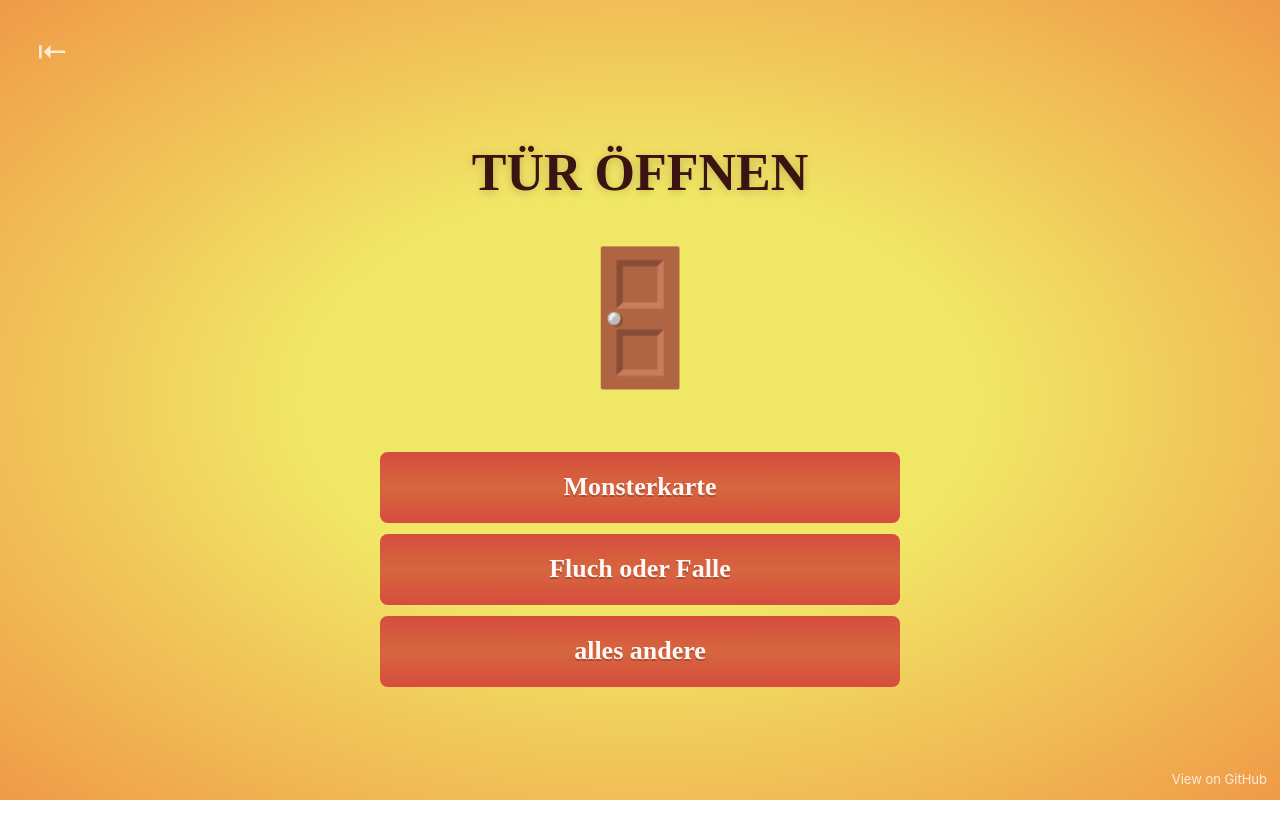
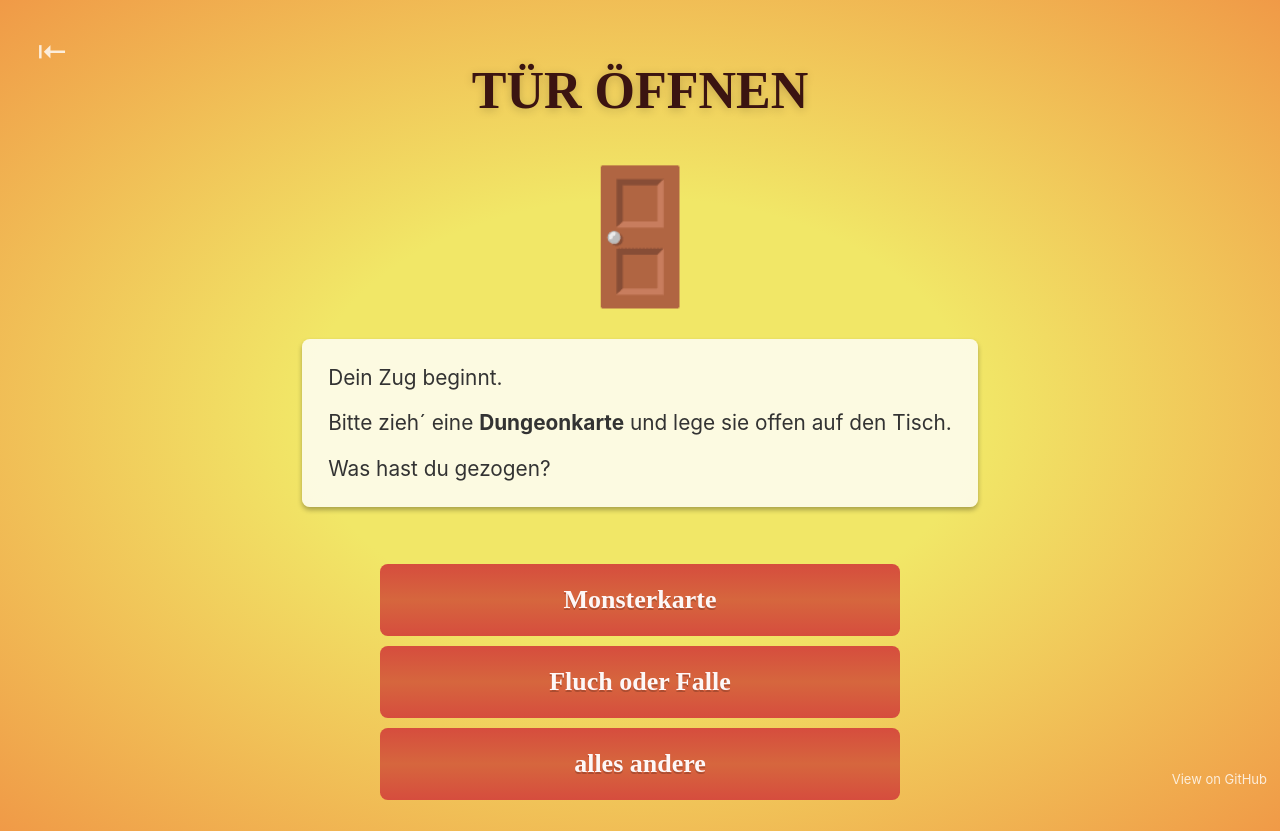
Before and after one commit to tomraithel/munchkin-rules, a React (Create React App) app: page / in a window 1280 px wide. Before the commit the page ends 800 px from the top, so only its background shows below. Built offline with nearby package versions, Linux system fonts and the light colour scheme; a web font is replaced by a local one.

Commit message:
Add rules and additional 'wait' step

```diff
--- a/package.json
+++ b/package.json
@@ -5,6 +5,7 @@
   "dependencies": {
     "react": "^16.8.1",
     "react-dom": "^16.8.1",
+    "react-markdown": "^4.0.6",
     "react-scripts": "2.1.3",
     "styled-components": "^4.1.3",
     "xstate": "^4.3.1"
--- a/src/App.js
+++ b/src/App.js
@@ -5,6 +5,7 @@ import { Close } from "./Close";
 import { Footnote } from "./Footnote";
 import { Headline } from "./Headline";
 import { Icon } from "./Icon";
+import { Rules } from "./Rules";
 import { getAllScreens, screenByState } from "./screens";
 import { munchkinMachine } from "./state-machine";
 import { translations } from "./translations/de-DE";
@@ -38,6 +39,7 @@ const App = () => {
       />
       <Headline>{screen.headline}</Headline>
       <Icon>{screen.icon}</Icon>
+      {screen.rules && <Rules>{screen.rules}</Rules>}
       <ButtonList onClick={transition} buttons={screen.buttons} />
       <Footnote href="https://github.com/tomraithel/munchkin-rules">
         View on GitHub
--- /dev/null
+++ b/src/Rules.js
@@ -0,0 +1,29 @@
+import React from "react";
+import ReactMarkdown from "react-markdown";
+import styled from "styled-components";
+
+export const RulesHost = styled.div`
+  background: rgba(255, 255, 255, 0.8);
+  margin-top: 1rem;
+  box-shadow: 0 3px 5px rgba(0, 0, 0, 0.3);
+  color: #333;
+  padding: 1rem;
+  font-size: 0.8rem;
+  border-radius: 0.3rem;
+
+  > *:first-child {
+    margin-top: 0;
+  }
+
+  > *:last-child {
+    margin-bottom: 0;
+  }
+`;
+
+export const Rules = ({ children }) => {
+  return (
+    <RulesHost>
+      <ReactMarkdown source={children} />
+    </RulesHost>
+  );
+};
--- a/src/screens.js
+++ b/src/screens.js
@@ -4,6 +4,7 @@ export const getAllScreens = translations => {
   return {
     openDoor: {
       headline: translate("openDoor.headline"),
+      rules: translate("openDoor.rules"),
       icon: "🚪",
       buttons: [
         { text: translate("openDoor.button.monster"), action: "DRAW_MONSTER" },
@@ -16,6 +17,7 @@ export const getAllScreens = translations => {
     },
     applyCurseOrTrap: {
       headline: translate("applyCurseOrTrap.headline"),
+      rules: translate("applyCurseOrTrap.rules"),
       icon: "😣",
       buttons: [
         { text: translate("applyCurseOrTrap.button"), action: "APPLY_CURSE" }
@@ -23,6 +25,7 @@ export const getAllScreens = translations => {
     },
     keepOrPlayCard: {
       headline: translate("keepOrPlayCard.headline"),
+      rules: translate("keepOrPlayCard.rules"),
       icon: "🃏",
       buttons: [
         { text: translate("keepOrPlayCard.button.keep"), action: "KEEP" },
@@ -31,6 +34,7 @@ export const getAllScreens = translations => {
     },
     readyForTrouble: {
       headline: translate("readyForTrouble.headline"),
+      rules: translate("readyForTrouble.rules"),
       icon: "🤔",
       buttons: [
         {
@@ -45,6 +49,7 @@ export const getAllScreens = translations => {
     },
     takeDungeonCard: {
       headline: translate("takeDungeonCard.headline"),
+      rules: translate("takeDungeonCard.rules"),
       icon: "📤",
       buttons: [
         { text: translate("takeDungeonCard.button"), action: "TAKE_CARD" }
@@ -52,6 +57,7 @@ export const getAllScreens = translations => {
     },
     mildGift: {
       headline: translate("mildGift.headline"),
+      rules: translate("mildGift.rules"),
       icon: "🖐",
       buttons: [
         {
@@ -66,6 +72,7 @@ export const getAllScreens = translations => {
     },
     hasLowestLevel: {
       headline: translate("hasLowestLevel.headline"),
+      rules: translate("hasLowestLevel.rules"),
       icon: "🐣",
       buttons: [
         { text: translate("hasLowestLevel.button.yes"), action: "YES" },
@@ -74,11 +81,13 @@ export const getAllScreens = translations => {
     },
     discard: {
       headline: translate("discard.headline"),
+      rules: translate("discard.rules"),
       icon: "🗑",
       buttons: [{ text: translate("discard.button"), action: "DROP_CARDS" }]
     },
     charity: {
       headline: translate("charity.headline"),
+      rules: translate("charity.rules"),
       icon: "🎁",
       buttons: [
         { text: translate("charity.button"), action: "DISTRIBUTE_CARDS" }
@@ -87,14 +96,37 @@ export const getAllScreens = translations => {
     fight: {
       fightOrRun: {
         headline: translate("fightOrRun.headline"),
+        rules: translate("fightOrRun.rules"),
         icon: "⚔️",
         buttons: [
-          { text: translate("fightOrRun.button.defeat"), action: "DEFEAT" },
+          { text: translate("fightOrRun.button.fight"), action: "FIGHT" },
           { text: translate("fightOrRun.button.run"), action: "RUN" }
+        ]
+      },
+      wait: {
+        headline: translate("wait.headline"),
+        rules: translate("wait.rules"),
+        icon: "⏳",
+        buttons: []
+      },
+      recheckConditions: {
+        headline: translate("recheckConditions.headline"),
+        rules: translate("recheckConditions.rules"),
+        icon: "😯",
+        buttons: [
+          {
+            text: translate("recheckConditions.button.somethingChanged"),
+            action: "SOMETHING_CHANGED"
+          },
+          {
+            text: translate("recheckConditions.button.nothingChanged"),
+            action: "NOTHING_CHANGED"
+          }
         ]
       },
       victory: {
         headline: translate("victory.headline"),
+        rules: translate("victory.rules"),
         icon: "🏆",
         buttons: [
           {
@@ -105,6 +137,7 @@ export const getAllScreens = translations => {
       },
       dice: {
         headline: translate("dice.headline"),
+        rules: translate("dice.rules"),
         icon: "🎲",
         buttons: [
           {
@@ -116,6 +149,7 @@ export const getAllScreens = translations => {
       },
       badThings: {
         headline: translate("badThings.headline"),
+        rules: translate("badThings.rules"),
         icon: "☠️",
         buttons: [{ text: translate("badThings.button"), action: "DONE" }]
       },
@@ -125,6 +159,7 @@ export const getAllScreens = translations => {
     },
     done: {
       headline: translate("done.headline"),
+      rules: translate("done.rules"),
       icon: "🏁",
       buttons: [{ text: translate("done.button"), action: "NEXT_PLAYER" }]
     }
--- a/src/state-machine.js
+++ b/src/state-machine.js
@@ -1,12 +1,23 @@
 import { Machine } from "xstate";
 
-export const fightConfig = {
+const fightConfig = {
   initial: "fightOrRun",
   states: {
     fightOrRun: {
       on: {
-        DEFEAT: { target: "victory" },
+        FIGHT: { target: "wait" },
         RUN: { target: "dice" }
+      }
+    },
+    wait: {
+      after: {
+        2600: { target: "recheckConditions" }
+      }
+    },
+    recheckConditions: {
+      on: {
+        SOMETHING_CHANGED: { target: "fightOrRun" },
+        NOTHING_CHANGED: { target: "victory" }
       }
     },
     victory: {
@@ -31,7 +42,7 @@ export const fightConfig = {
   }
 };
 
-export const munchkinConfig = {
+const munchkinConfig = {
   id: "munchkin",
   initial: "openDoor",
   states: {
--- a/src/translations/de-DE.js
+++ b/src/translations/de-DE.js
@@ -1,38 +1,99 @@
 export const translations = {
   "openDoor.headline": "Tür öffnen",
+  "openDoor.rules": `Dein Zug beginnt.
+
+  Bitte zieh´ eine **Dungeonkarte** und lege sie offen auf den Tisch.
+
+  Was hast du gezogen?`,
   "openDoor.button.monster": "Monsterkarte",
   "openDoor.button.curse": "Fluch oder Falle",
   "openDoor.button.other": "alles andere",
+
   "applyCurseOrTrap.headline": "Fluch / Falle anwenden",
+  "applyCurseOrTrap.rules": `Der Fluch oder die Falle wirkt sich sofort auf dich aus.
+
+  ...bist du nicht ein *Glückskerl*?`,
   "applyCurseOrTrap.button": "Fluch angewendet",
+
   "keepOrPlayCard.headline": "Karte behalten oder spielen?",
+  "keepOrPlayCard.rules": `Du kannst die Karte entweder direkt ausspielen, oder auf deine Hand nehmen.`,
   "keepOrPlayCard.button.keep": "Karte behalten",
   "keepOrPlayCard.button.play": "Karte ausspielen",
+
   "readyForTrouble.headline": "Auf Ärger aus sein?",
+  "readyForTrouble.rules": `Falls du eine **Monsterkarte** auf der Hand hast, darfst du gegen das Monster kämpfen.
+
+  Alternativ kannst du einfach den Raum plündern. *Du darfst dann aber nicht mehr kämpfen!*`,
   "readyForTrouble.button.fight": "Gegen Monster Kämpfen",
   "readyForTrouble.button.takeLoot": "Raum Plündern",
+
   "takeDungeonCard.headline": "Dungeon-Karte nehmen",
+  "takeDungeonCard.rules": `Ziehe eine **Dungeonkarte** verdeckt. Nimm diese auf die Hand oder spiele die Karte direkt.`,
   "takeDungeonCard.button": "Karte genommen",
+
   "mildGift.headline": "Milde Gabe",
+  "mildGift.rules": "Hast du mehr als **5 Handkarten**?",
   "mildGift.button.moreThanFive": "Ich habe 6 oder mehr Karten",
   "mildGift.button.lessOrEqualFive": "Ich habe <= 5 Karten",
+
   "hasLowestLevel.headline": "Bist du der Schwächste?",
-  "hasLowestLevel.button.yes": "Ja",
+  "hasLowestLevel.rules":
+    "Hast **nur du** die **niedrigste Spielerstufe** und kein anderer?",
+  "hasLowestLevel.button.yes": "Ja, ich bin das Kücken",
   "hasLowestLevel.button.no": "Nein",
+
   "discard.headline": "Karten wegwerfen",
+  "discard.rules":
+    "Lege die überschüssigen Karten (*Anzahl deiner Karten - 5*) verdeckt auf den Ablagestapel.",
   "discard.button": "OK",
+
   "charity.headline": "Charity!",
+  "charity.rules": `Gib deine überschüssigen Karten (*Anzahl deiner Karten - 5*) dem Spieler mit der niedrigsten **Spielerstufe**.
+
+  Sollten mehrere Spieler die niedrigste Stufe haben, **teile die Karten auf**.`,
   "charity.button": "Karten wurden aufgeteilt",
+
   "fightOrRun.headline": "Kampf!",
-  "fightOrRun.button.defeat": "Monster wurde besiegt",
+  "fightOrRun.rules": `Vergleiche die Summe der Stufen aller Monster mit der Summe deiner Stufe und Boni (und eventuell deines Helfers).
+
+  Du kannst das Monster bekämpfen, wenn deine Heldenstufe **größer als** die des Monsters ist.
+  Vielleicht will dir ein anderer Spieler helfen? Es darf dir nur **ein Spieler helfen**.
+  Verhandle mit ihm den Preis seiner Hilfe.
+
+  Hast du eine niedrigere oder die gleiche Stufe wie das Monster, bleibt dir nur die Flucht.`,
+  "fightOrRun.button.fight": "Monster bekämpfen",
   "fightOrRun.button.run": "Fluchtversuch unternehmen",
+
+  "wait.headline": "Warte",
+  "wait.rules":
+    "...gib den anderen Spieler 2,6 Sekunden Zeit, um sich in den Kampf einzumischen.",
+
+  "recheckConditions.headline": "Hat sich etwas geändert",
+  "recheckConditions.rules": `Hat jemand in den Kampf eingegriffen und dabei die Monsterstufe oder deine Stufe verändert?`,
+  "recheckConditions.button.somethingChanged": `Ja`,
+  "recheckConditions.button.nothingChanged": `Nein`,
+
   "victory.headline": "Sieg",
+  "victory.rules": `Du hast das Monster besiegt. **Erhöhe deine Stufe**.
+
+  Nimm den Schatz verdeckt oder **offen wenn du einen Helfer hattest**.
+
+  Teile die Schätze auf, falls das vorher so abgemacht war.`,
   "victory.button": "Schatz nehmen und Level aufsteigen",
+
   "dice.headline": "Flucht",
+  "dice.rules": `**Würfle!**
+
+  Du benötigst eine **5** oder eine **6** um erfolgreich zu entkommen.`,
   "dice.button.lowerThanFive": "Würfelergebnis < 5",
   "dice.button.fiveOrSix": "Würfelergebnis 5 oder 6",
+
   "badThings.headline": "Schlimme Dinge",
+  "badThings.rules":
+    "Schlimme Dinge passieren. Vielleicht sogar mehrere Schlimme Dinge...",
   "badThings.button": "Schlimme Dinge sind passiert",
+
   "done.headline": "Zug zu Ende",
-  "done.button": "Fertig - nächster Spieler"
+  "done.rules": "Der nächste Spieler ist an der Reihe",
+  "done.button": "Fertig"
 };
--- a/src/use-machine.js
+++ b/src/use-machine.js
@@ -1,11 +1,26 @@
-import { useState } from "react";
+import { useState, useMemo, useEffect } from "react";
+import { interpret } from "xstate";
 
 export function useMachine(machine) {
+  // Keep track of the current machine state
   const [current, setCurrent] = useState(machine.initialState);
 
-  const transition = action => {
-    setCurrent(machine.transition(current, action));
-  };
+  // Start the service (only once!)
+  const service = useMemo(
+    () =>
+      interpret(machine)
+        .onTransition(state => {
+          // Update the current machine state when a transition occurs
+          setCurrent(state);
+        })
+        .start(),
+    []
+  );
 
-  return [current, transition];
+  // Stop the service when the component unmounts
+  useEffect(() => {
+    return () => service.stop();
+  }, []);
+
+  return [current, service.send];
 }
```
Also changed, not shown: 3 other files (tests, documents, lock files or other folders).
